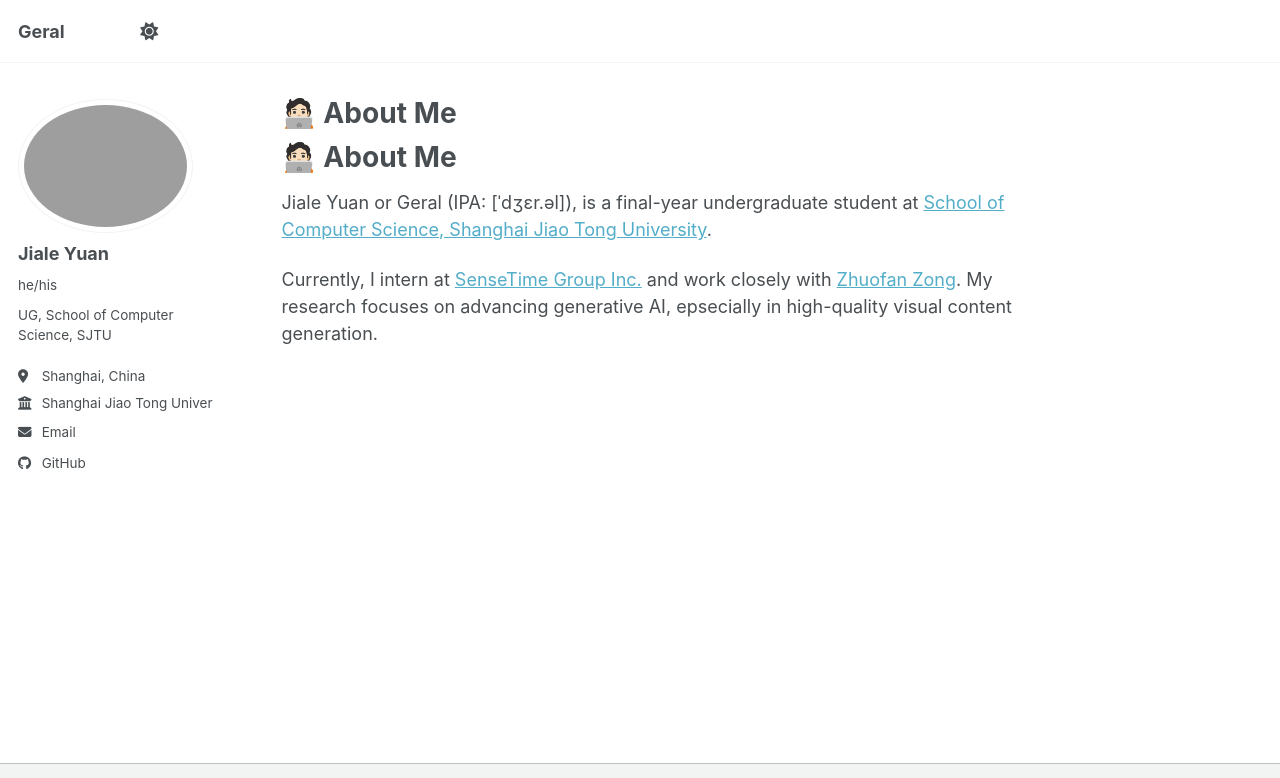
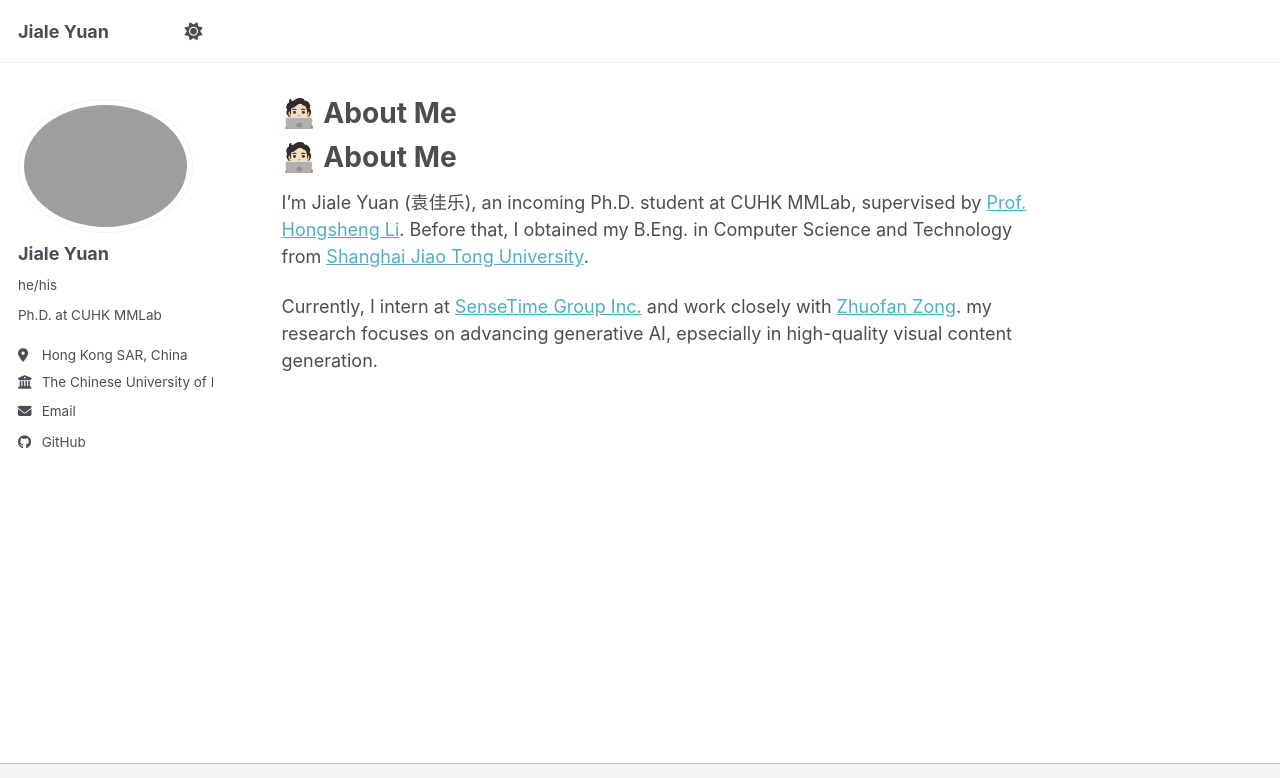
Before and after one commit to Geral-Yuan/Geral-Yuan.github.io, a Jekyll site: the page built from _pages/includes/intro.md, in a window 1280 px wide, cut to the strip 0-778 px from the top of the page. Built offline with Jekyll 4.4.1, drawn with Linux system fonts in a browser that asks for light colours; our own code applies the rules of GitHub Pages for plain Markdown files; a script bundle is joined from its source files by our own code; library files that are not in the unit come from our copies.

Commit message:
update on 20260714

```diff
--- a/_config.yml
+++ b/_config.yml
@@ -9,10 +9,10 @@
 # Basic Site Settings
 locale                   : "en-US"
 site_theme               : "default" # Currently available options are "default", "air"
-title                    : "Geral"
+title                    : "Jiale Yuan"
 title_separator          : "-"
 name                     : &name "Jiale Yuan"
-description              : &description "Geral's academic portfolio"   # Update this with a general description of your site, this is the default if not overridden by a page
+description              : &description "Jiale's academic portfolio"   # Update this with a general description of your site, this is the default if not overridden by a page
 url                      : https://geral-yuan.github.io # The base hostname & protocol for your site e.g. "https://[your GitHub username].github.io",
                                                            # or if you already have some other page hosted on Github then use "https://[your GitHub username].github.io/[Your Repo Name]"
 baseurl                  : "" # the subpath of your site, e.g. "/blog"
@@ -26,9 +26,9 @@ author:
   avatar           : "20260319_profile.jpg"
   name             : "Jiale Yuan"
   pronouns         : "he/his"
-  bio              : "UG, School of Computer Science, SJTU"
-  location         : "Shanghai, China"
-  employer         : "Shanghai Jiao Tong University"
+  bio              : "Ph.D. at CUHK MMLab"
+  location         : "Hong Kong SAR, China"
+  employer         : "The Chinese University of Hong Kong"
   uri              : # URL
   email            : "geral.yuan@gmail.com"
 
--- a/_pages/includes/intro.md
+++ b/_pages/includes/intro.md
@@ -1,5 +1,7 @@
 # 🧑🏻‍💻 About Me
 
-Jiale Yuan or Geral (IPA: [ˈdʒɛr.əl]), is a final-year undergraduate student at [School of Computer Science, Shanghai Jiao Tong University](https://www.cs.sjtu.edu.cn/).
+<!-- Jiale Yuan or Geral (IPA: [ˈdʒɛr.əl]), is a final-year undergraduate student at [School of Computer Science, Shanghai Jiao Tong University](https://www.cs.sjtu.edu.cn/). -->
 
-Currently, I intern at [SenseTime Group Inc.](https://www.sensetime.com/) and work closely with [Zhuofan Zong](https://zongzhuofan.github.io/). My research focuses on advancing generative AI, epsecially in high-quality visual content generation.
+I'm Jiale Yuan (袁佳乐), an incoming Ph.D. student at CUHK MMLab, supervised by [Prof. Hongsheng Li](https://www.ee.cuhk.edu.hk/~hsli/). Before that, I obtained my B.Eng. in Computer Science and Technology from [Shanghai Jiao Tong University](https://www.sjtu.edu.cn/).
+
+Currently, I intern at [SenseTime Group Inc.](https://www.sensetime.com/) and work closely with [Zhuofan Zong](https://zongzhuofan.github.io/). my research focuses on advancing generative AI, epsecially in high-quality visual content generation.
```
Also changed, not shown: _pages/includes/awards.md (+2 -0 lines), _pages/includes/edu.md (+20 -4 lines), images/CUHK.webp (added), images/manifest.json.
